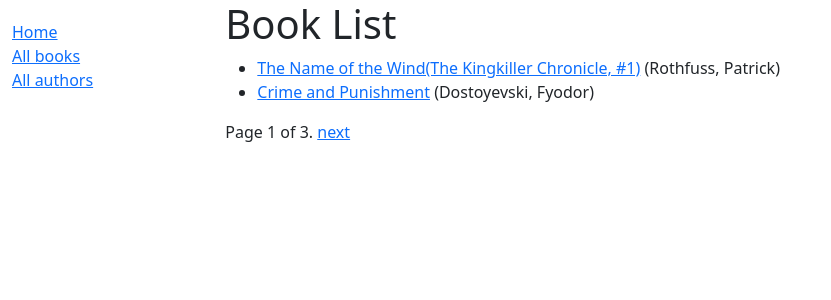
After one commit to iltuzers/locallibrary, a Django app: page /catalog/books/ in a window 1280 px wide. The commit adds this page. Shown: the top 300 px of the page, without its empty margins (0-831 px from the left). Run offline with Django 4.2, Linux system fonts and the light colour scheme; data comes from the database, SQL or seed files in the repository.

Commit message:
Add Book List and Detail Pages

```diff
--- a/catalog/templates/base_generic.html
+++ b/catalog/templates/base_generic.html
@@ -21,12 +21,34 @@
           {% block sidebar %}
             <ul class="sidebar-nav">
               <li><a href="{% url 'index' %}">Home</a></li>
-              <li><a href="">All books</a></li>
+              <li><a href="{% url 'books' %}">All books</a></li>
               <li><a href="">All authors</a></li>
             </ul>
           {% endblock %}
         </div>
-        <div class="col-sm-10 ">{% block content %}{% endblock %}</div>
+        <div class="col-sm-10 ">{% block content %}{% endblock %}
+
+            {% block pagination %}
+    {% if is_paginated %}
+        <div class="pagination">
+            <span class="page-links">
+                {% if page_obj.has_previous %}
+                    <a href="{{ request.path }}?page={{ page_obj.previous_page_number }}">previous</a>
+                {% endif %}
+                <span class="page-current">
+                    Page {{ page_obj.number }} of {{ page_obj.paginator.num_pages }}.
+                </span>
+                {% if page_obj.has_next %}
+                    <a href="{{ request.path }}?page={{ page_obj.next_page_number }}">next</a>
+                {% endif %}
+            </span>
+        </div>
+    {% endif %}
+  {% endblock %}
+
+
+
+        </div>
       </div>
     </div>
   </body>
--- /dev/null
+++ b/catalog/templates/catalog/book_list.html
@@ -0,0 +1,17 @@
+{% extends "base_generic.html" %}
+
+{% block content %}
+  <h1>Book List</h1>
+  {% if book_list %}
+    <ul>
+      {% for book in book_list %}
+      <li>
+        <a href="{{ book.get_absolute_url }}">{{ book.title }}</a>
+        ({{book.author}})
+      </li>
+      {% endfor %}
+    </ul>
+  {% else %}
+    <p>There are no books in the library.</p>
+  {% endif %}
+{% endblock %}
--- a/catalog/urls.py
+++ b/catalog/urls.py
@@ -3,4 +3,6 @@ from . import views
 
 urlpatterns = [
     path('', views.index, name='index'),
+    path('books/', views.BookListView.as_view(), name='books'),
+    path('book/<int:pk>', views.BookDetailView.as_view(), name='book-detail'),
 ]
--- a/catalog/views.py
+++ b/catalog/views.py
@@ -1,5 +1,7 @@
-from django.shortcuts import render
+from django.shortcuts import render, get_object_or_404
 from .models import Book, Author, BookInstance, Genre
+from django.views import generic
+from django.http import Http404
 
 def index(request):
     """View function for home page of site."""
@@ -29,3 +31,11 @@ def index(request):
 
     # Render the HTML template index.html with the data in the context variable
     return render(request, 'index.html', context=context)
+
+
+class BookListView(generic.ListView):
+    model = Book
+    paginate_by = 2
+
+class BookDetailView(generic.DetailView):
+    model = Book
```
Also changed, not shown: catalog/templates/catalog/book_detail.html (added, +29 -0 lines), catalog/models.py (line endings or trailing spaces).
